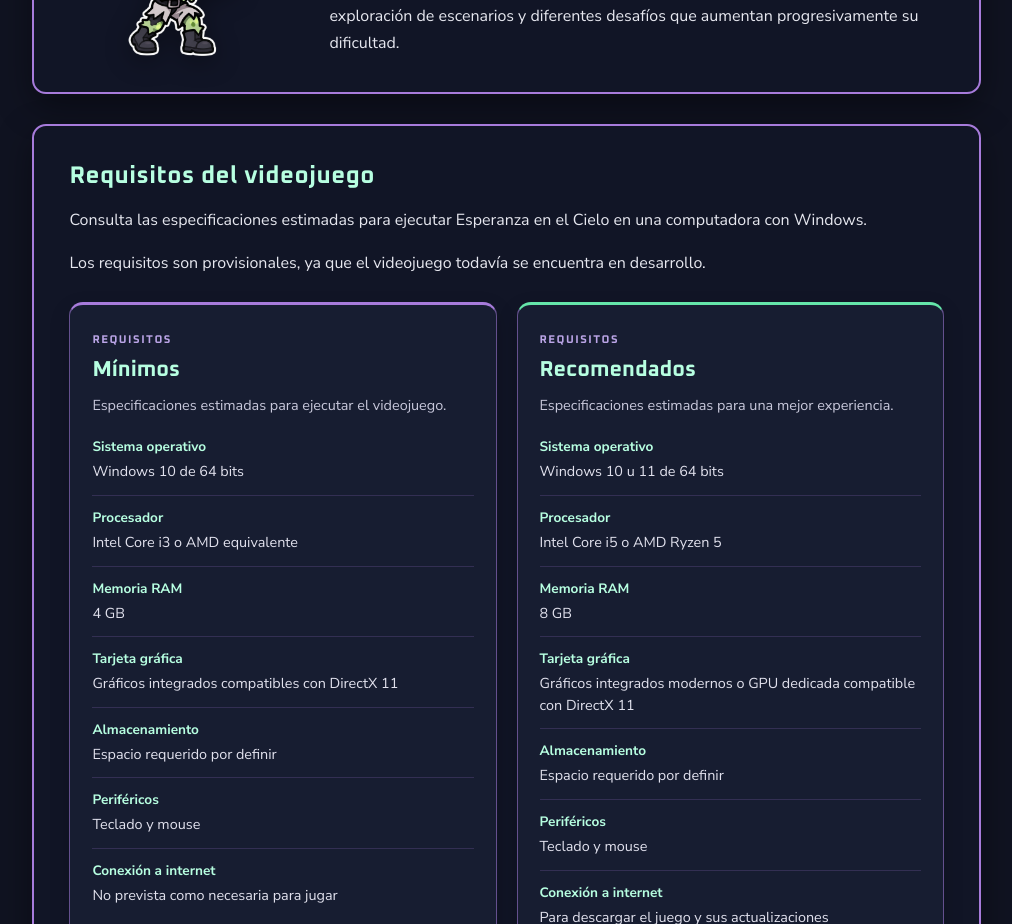
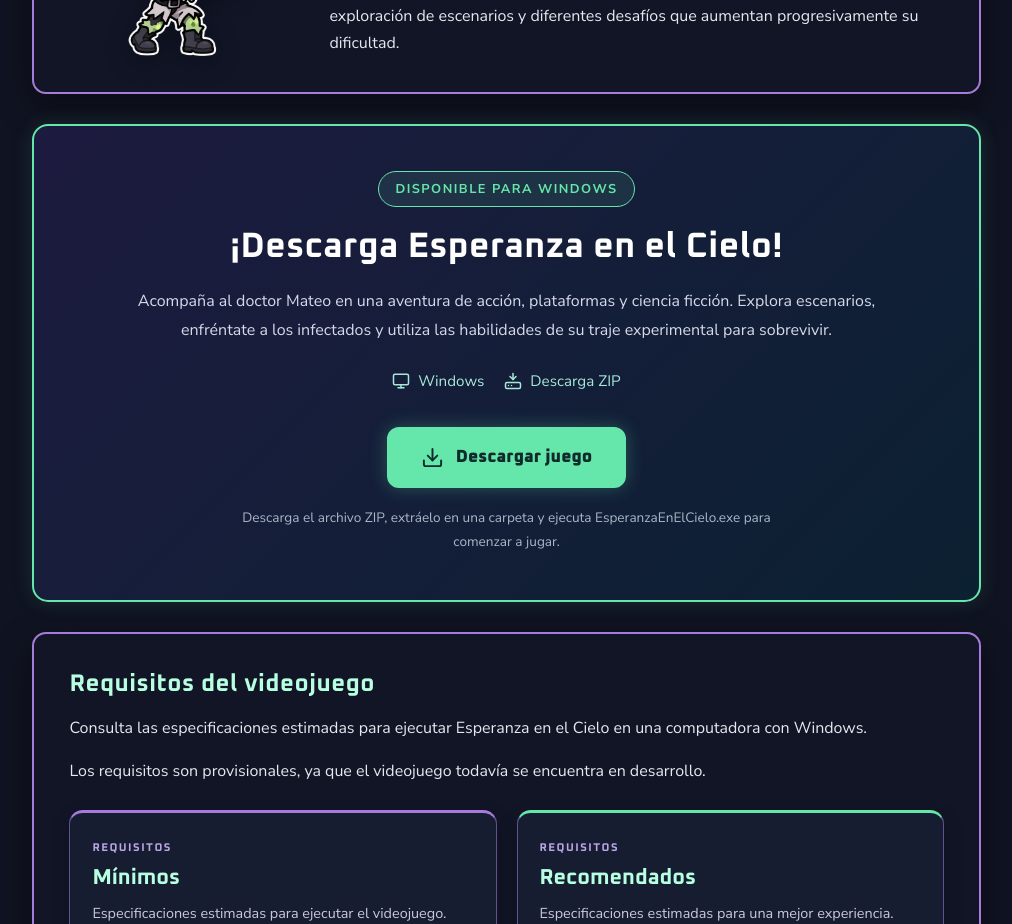
Before and after one commit to eimyleen/EsperanzaEnElCielo_Web, a React (Vite) app: page / in a window 1280 px wide. Shown: the part 2680-3604 px from the top of the page, without its empty margins (261-1273 px from the left). Built offline with nearby package versions, Linux system fonts and the light colour scheme.

Commit message:
FEAT: agregar instalador del videojuego v1.1.0

```diff
--- a/src/App.css
+++ b/src/App.css
@@ -3784,3 +3784,140 @@
     grid-row: 2;
   }
 }
+
+
+/* ========================================
+   DESCARGA DEL VIDEOJUEGO
+======================================== */
+
+.descarga-juego {
+  margin-top: 30px;
+  padding: 45px 30px;
+  text-align: center;
+
+  background:
+    linear-gradient(
+      135deg,
+      rgba(30, 28, 65, 0.96),
+      rgba(12, 34, 51, 0.96)
+    );
+
+  border: 2px solid #65e6aa;
+  border-radius: 16px;
+  box-shadow: 0 0 22px rgba(101, 230, 170, 0.12);
+}
+
+.descarga-juego-contenido {
+  display: flex;
+  flex-direction: column;
+  align-items: center;
+  gap: 18px;
+  max-width: 750px;
+  margin: 0 auto;
+}
+
+.descarga-juego-etiqueta {
+  display: inline-block;
+  padding: 8px 16px;
+
+  color: #65e6aa;
+  background: rgba(101, 230, 170, 0.1);
+  border: 1px solid #65e6aa;
+  border-radius: 30px;
+
+  font-size: 0.8rem;
+  font-weight: 700;
+  letter-spacing: 1.5px;
+}
+
+.descarga-juego h2 {
+  margin: 0;
+  color: #ffffff;
+  font-size: clamp(1.5rem, 3vw, 2.2rem);
+}
+
+.descarga-juego-contenido > p {
+  margin: 0;
+  color: #d5d9e9;
+  line-height: 1.8;
+}
+
+.descarga-juego-detalles {
+  display: flex;
+  flex-wrap: wrap;
+  justify-content: center;
+  gap: 20px;
+  margin: 8px 0;
+}
+
+.descarga-juego-detalles span {
+  display: inline-flex;
+  align-items: center;
+  gap: 8px;
+  color: #a7e8da;
+  font-size: 0.95rem;
+}
+
+/* BOTÓN DE DESCARGA */
+
+.descarga-juego-boton {
+  display: inline-flex;
+  align-items: center;
+  justify-content: center;
+  gap: 12px;
+
+  padding: 17px 32px;
+  margin-top: 10px;
+
+  background: #65e6aa;
+  color: #102b2c;
+
+  border: 2px solid #65e6aa;
+  border-radius: 12px;
+
+  font-family: 'Oxanium', sans-serif;
+  font-size: 1.1rem;
+  font-weight: 800;
+  text-decoration: none;
+
+  box-shadow: 0 0 18px rgba(101, 230, 170, 0.28);
+  transition: transform 0.2s ease,
+              background 0.2s ease,
+              box-shadow 0.2s ease;
+}
+
+.descarga-juego-boton:hover {
+  background: #8affc1;
+  color: #102b2c;
+  transform: translateY(-3px);
+  box-shadow: 0 0 26px rgba(101, 230, 170, 0.48);
+}
+
+.descarga-juego-boton:focus-visible {
+  outline: 3px solid #ffffff;
+  outline-offset: 4px;
+}
+
+.descarga-juego .descarga-juego-nota {
+  max-width: 540px;
+  color: #a9b6c6;
+  font-size: 0.85rem;
+}
+
+/* RESPONSIVE */
+
+@media (max-width: 600px) {
+  .descarga-juego {
+    padding: 30px 18px;
+  }
+
+  .descarga-juego-boton {
+    width: 100%;
+    padding: 16px 18px;
+    font-size: 1rem;
+  }
+
+  .descarga-juego-detalles {
+    gap: 12px;
+  }
+}
--- /dev/null
+++ b/src/components/DescargarJuego.jsx
@@ -0,0 +1,66 @@
+
+import { Download, Monitor, HardDriveDownload } from 'lucide-react'
+
+/* ========================================
+   DESCARGA DEL VIDEOJUEGO
+======================================== */
+
+const URL_DESCARGA =
+  'https://github.com/eimyleen/EsperanzaEnElCielo_Web/releases/download/v1.1.0/Instalador_EsperanzaEnElCielo_v1.1.0.exe'
+
+
+function DescargarJuego() {
+  return (
+    <section
+      id="descargar-juego"
+      className="panel-wiki revelar descarga-juego"
+    >
+      <div className="descarga-juego-contenido">
+
+        <span className="descarga-juego-etiqueta">
+          DISPONIBLE PARA WINDOWS
+        </span>
+
+        <h2>¡Descarga Esperanza en el Cielo!</h2>
+
+        <p>
+          Acompaña al doctor Mateo en una aventura
+          de acción, plataformas y ciencia ficción.
+          Explora escenarios, enfréntate a los infectados
+          y utiliza las habilidades de su traje
+          experimental para sobrevivir.
+        </p>
+
+        <div className="descarga-juego-detalles">
+          <span>
+            <Monitor size={18} />
+            Windows
+          </span>
+
+          <span>
+            <HardDriveDownload size={18} />
+            Descarga ZIP
+          </span>
+        </div>
+
+        <a
+          href={URL_DESCARGA}
+          className="descarga-juego-boton"
+          aria-label="Descargar Esperanza en el Cielo para Windows"
+        >
+          <Download size={23} />
+          Descargar juego
+        </a>
+
+        <p className="descarga-juego-nota">
+          Descarga el archivo ZIP, extráelo en una
+          carpeta y ejecuta EsperanzaEnElCielo.exe
+          para comenzar a jugar.
+        </p>
+
+      </div>
+    </section>
+  )
+}
+
+export default DescargarJuego
--- a/src/pages/Inicio.jsx
+++ b/src/pages/Inicio.jsx
@@ -1,6 +1,7 @@
 
 import ImagenWiki from '../components/ImagenWiki'
 import BotonInstalarPWA from '../components/BotonInstalarPWA'
+import DescargarJuego from '../components/DescargarJuego'
 
 /* ========================================
    REQUISITOS DEL VIDEOJUEGO
@@ -319,6 +320,9 @@ function Inicio() {
         </div>
       </section>
 
+      {/* DESCARGA DEL VIDEOJUEGO */}
+      <DescargarJuego />
+
       {/* =====================================
           SECCIÓN 6: REQUISITOS
       ===================================== */}
```
